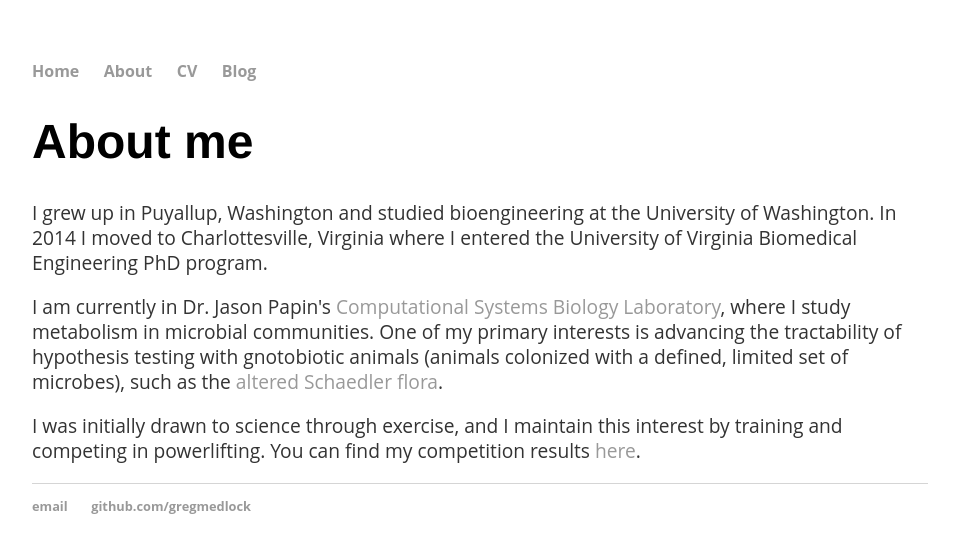
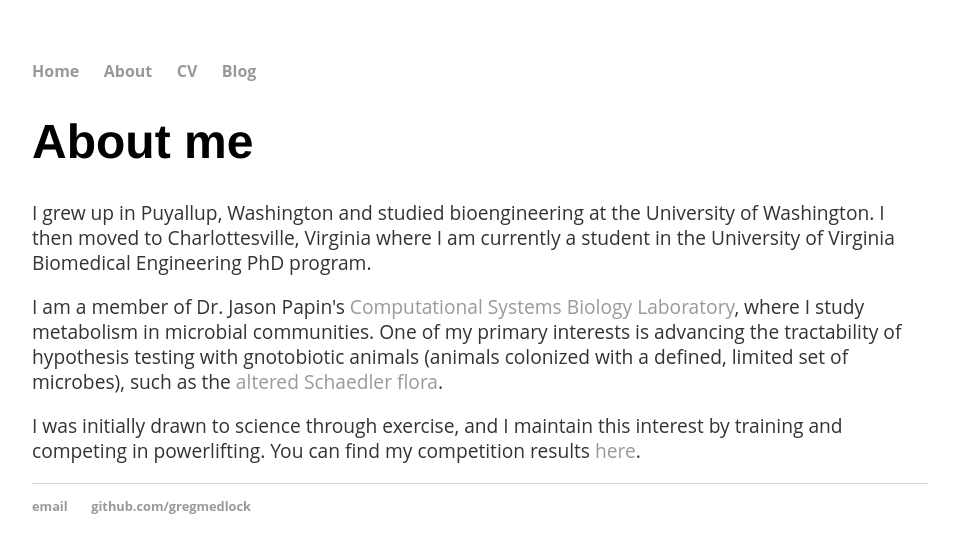
Before and after one commit to gregmedlock/gregmedlock.github.io, a Jekyll site: the page built from about/index.html, in a window 1280 px wide. Shown: the top 553 px of the page, without its empty margins (160-1119 px from the left). Built offline with Jekyll 4.4.1, drawn with Linux system fonts in a browser that asks for light colours.

Commit message:
trying image

```diff
--- a/about/index.html
+++ b/about/index.html
@@ -4,9 +4,9 @@
 ---
 <div class="blurb">
 	<h1>About me</h1>
-	<p>I grew up in Puyallup, Washington and studied bioengineering at the University of Washington. In 2014 I moved to Charlottesville, Virginia where I entered the University of Virginia Biomedical Engineering PhD program.</p>
-	<p>I am currently in Dr. Jason Papin's <a href="http://bme.virginia.edu/csbl/"> Computational Systems Biology Laboratory</a>, where I study metabolism in microbial communities. One of my primary interests is advancing the tractability of hypothesis testing with gnotobiotic animals (animals colonized with a defined, limited set of microbes), such as the <a href="https://en.wikipedia.org/wiki/Altered_Schaedler_flora"> altered Schaedler flora</a>.
+	<p>I grew up in Puyallup, Washington and studied bioengineering at the University of Washington. I then moved to Charlottesville, Virginia where I am currently a student in the University of Virginia Biomedical Engineering PhD program.</p>
+	<p>I am a member of Dr. Jason Papin's <a href="http://bme.virginia.edu/csbl/"> Computational Systems Biology Laboratory</a>, where I study metabolism in microbial communities. One of my primary interests is advancing the tractability of hypothesis testing with gnotobiotic animals (animals colonized with a defined, limited set of microbes), such as the <a href="https://en.wikipedia.org/wiki/Altered_Schaedler_flora"> altered Schaedler flora</a>.
 	</p>
-	<p>I was initially drawn to science through exercise, and  I maintain this interest by training and competing in powerlifting. You can find my competition results <a href="http://usapl.liftingdatabase.com/lifters-view?id=16302"> here</a>.
+	<p>I was initially drawn to science through exercise, and I maintain this interest by training and competing in powerlifting. You can find my competition results <a href="http://usapl.liftingdatabase.com/lifters-view?id=16302"> here</a>.
 	</p>
 </div><!-- /.blurb -->
--- a/index.html
+++ b/index.html
@@ -36,17 +36,18 @@
 </style>
 </head>
 
-<h1>Hello, I am Greg Medlock</h1>
+<h1>Greg Medlock</h1>
 <div class="row">
 	<div class="column">
 		<div class="blurb">
 
-			<p>I'm a PhD student in the Department of Biomedical Engineering at the University of Virginia, where I am advised by Dr. Jason Papin.<p>
+			<p>I'm a PhD student in Dr. Jason Papin's lab at the University of Virginia<p>
 			<p>I am broadly interested in quantitative modeling of biological systems and how interactions at small scales lead to events we interpret as emergent behavior.</p>
 		  <p>I use this blog to share and learn about technical aspects of my field of research and ways to "do science". Blog posts include science, society, and hobbies.</p>
 		</div><!-- /.blurb -->
   </div>
   <div class="row">
+    <img src="/assets/images/October2017_headshot_circle.jpg">
 		<a class="twitter-timeline" href="https://twitter.com/medlockgreg?ref_src=twsrc%5Etfw"
 			data-height=600
 			data-width=300>
```
Also changed, not shown: assets/images/Oct2017_headshot_circle.jpg (added), assets/images/Oct2017_headshot_cropped.jpg (added), 3 other files.
